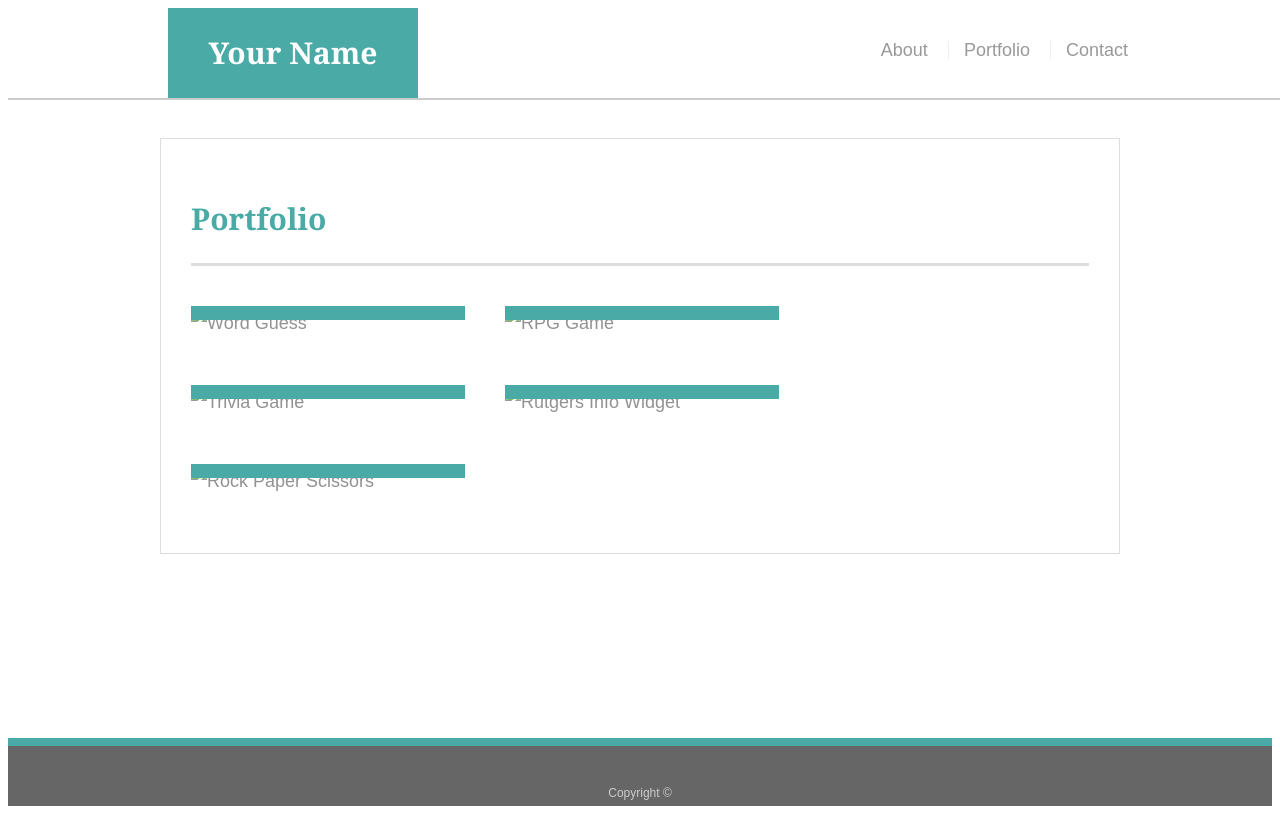
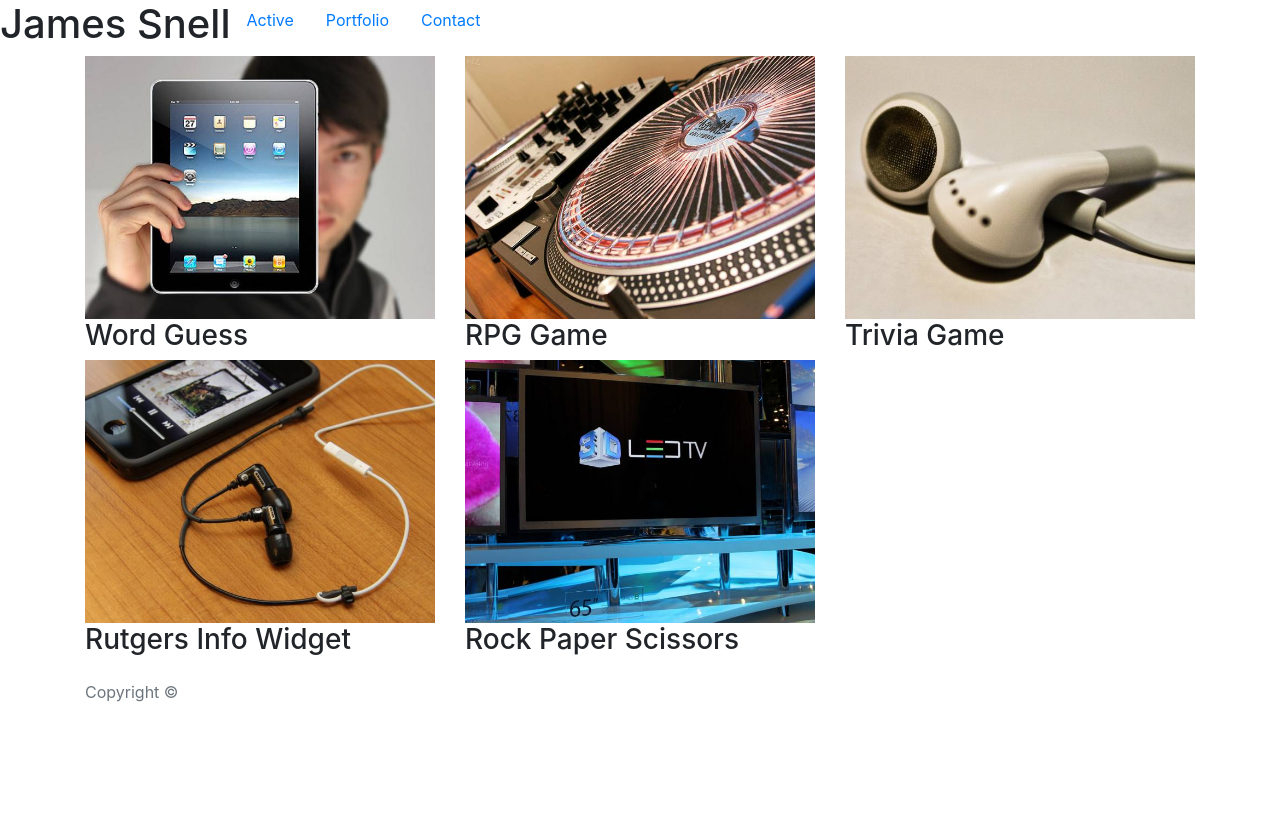
Before and after one commit to Sneezynam3/Bootstrap-Portfolio, a plain HTML site: page portfolio.html in a window 1280 px wide. Drawn offline with nearby package versions, Linux system fonts and the light colour scheme; files that its build step writes are made by us from their sources.

Commit message:
Added images and made responsive

```diff
--- a/portfolio.html
+++ b/portfolio.html
@@ -3,62 +3,76 @@
 
 <head>
   <meta charset="UTF-8">
-  <title>Portfolio | Your Name</title>
-  <link rel="stylesheet" type="text/css" href="assets/css/style.css">
+  <title>Portfolio | James Snell</title>
+  <link rel="stylesheet" href="https://stackpath.bootstrapcdn.com/bootstrap/4.3.1/css/bootstrap.min.css"
+    integrity="sha384-ggOyR0iXCbMQv3Xipma34MD+dH/1fQ784/j6cY/iJTQUOhcWr7x9JvoRxT2MZw1T" crossorigin="anonymous">
+  <script src="https://code.jquery.com/jquery-3.3.1.slim.min.js"
+    integrity="sha384-q8i/X+965DzO0rT7abK41JStQIAqVgRVzpbzo5smXKp4YfRvH+8abtTE1Pi6jizo"
+    crossorigin="anonymous"></script>
+  <script src="https://cdnjs.cloudflare.com/ajax/libs/popper.js/1.14.7/umd/popper.min.js"
+    integrity="sha384-UO2eT0CpHqdSJQ6hJty5KVphtPhzWj9WO1clHTMGa3JDZwrnQq4sF86dIHNDz0W1"
+    crossorigin="anonymous"></script>
+  <script src="https://stackpath.bootstrapcdn.com/bootstrap/4.3.1/js/bootstrap.min.js"
+    integrity="sha384-JjSmVgyd0p3pXB1rRibZUAYoIIy6OrQ6VrjIEaFf/nJGzIxFDsf4x0xIM+B07jRM"
+    crossorigin="anonymous"></script>
+
 </head>
 
 <body>
 
-  <header id="masthead">
-    <div class="container">
-      <a href="index.html" id="logo">Your Name</a>
-      <nav>
-        <a href="index.html">About</a>
-        <a href="portfolio.html">Portfolio</a>
-        <a href="contact.html">Contact</a>
-      </nav>
-    </div>
-  </header>
 
-  <div id="main-container" class="container">
-    <section class="main-section">
-      <h1>Portfolio</h1>
+  <nav class="nav">
+    <h1>James Snell</h1>
+    <a class="nav-link active" href="index.html">Active</a>
+    <a class="nav-link" href="portfolio.html">Portfolio</a>
+    <a class="nav-link" href="contact.html">Contact</a>
 
-      <div class="work">
-        <img src="assets/images/technics-q-c-640-480-1.jpg" alt="Word Guess">
+  </nav>
 
+
+  <div class="container">
+    <div class="row">
+      <div class="col-md-4">
+        <img src="technics-q-c-640-480-1.jpg" alt="Word Guess" class="img-fluid">
         <h3>Word Guess</h3>
       </div>
-      <div class="work">
-        <img src="assets/images/technics-q-c-640-480-2.jpg" alt="RPG Game">
 
+
+      <div class="col-md-4">
+        <img src="technics-q-c-640-480-2.jpg" alt="RPG Game" class="img-fluid">
         <h3>RPG Game</h3>
       </div>
-      <div class="work">
-        <img src="assets/images/technics-q-c-640-480-5.jpg" alt="Trivia Game">
 
+
+      <div class="col-md-4">
+        <img src="technics-q-c-640-480-5.jpg" alt="Trivia Game" class="img-fluid">
         <h3>Trivia Game</h3>
       </div>
-      <div class="work">
-        <img src="assets/images/technics-q-c-640-480-7.jpg" alt="Rutgers Info Widget">
+    </div>
 
+    <div class="row">
+      <div class="col-md-4">
+        <img src="technics-q-c-640-480-7.jpg" alt="Rutgers Info Widget" class="img-fluid">
         <h3>Rutgers Info Widget</h3>
       </div>
-      <div class="work">
-        <img src="assets/images/technics-q-c-640-480-9.jpg" alt="Rock Paper Scissors">
 
+
+      <div class="col-md-4">
+        <img src="technics-q-c-640-480-9.jpg" alt="Rock Paper Scissors" class="img-fluid">
         <h3>Rock Paper Scissors</h3>
       </div>
 
-    </section>
+    </div>
+  </div>
+
+  <footer class="footer mt-auto py-3">
+      <div class="container">
+        <span class="text-muted">Copyright &copy</span>
+      </div>
+    </footer>
+
 
   </div>
-
-  <footer>
-    <div class="container">
-      Copyright &copy;
-    </div>
-  </footer>
 </body>
 
 </html>
```
Also changed, not shown: contact.html (+1 -1 lines), index.html (+2 -2 lines), Tall.jpg (added), style.css (line endings or trailing spaces), technics-q-c-640-480-1.jpg (added), technics-q-c-640-480-2.jpg (added), technics-q-c-640-480-5.jpg (added), technics-q-c-640-480-7.jpg (added), technics-q-c-640-480-9.jpg (added), 1 other file.
